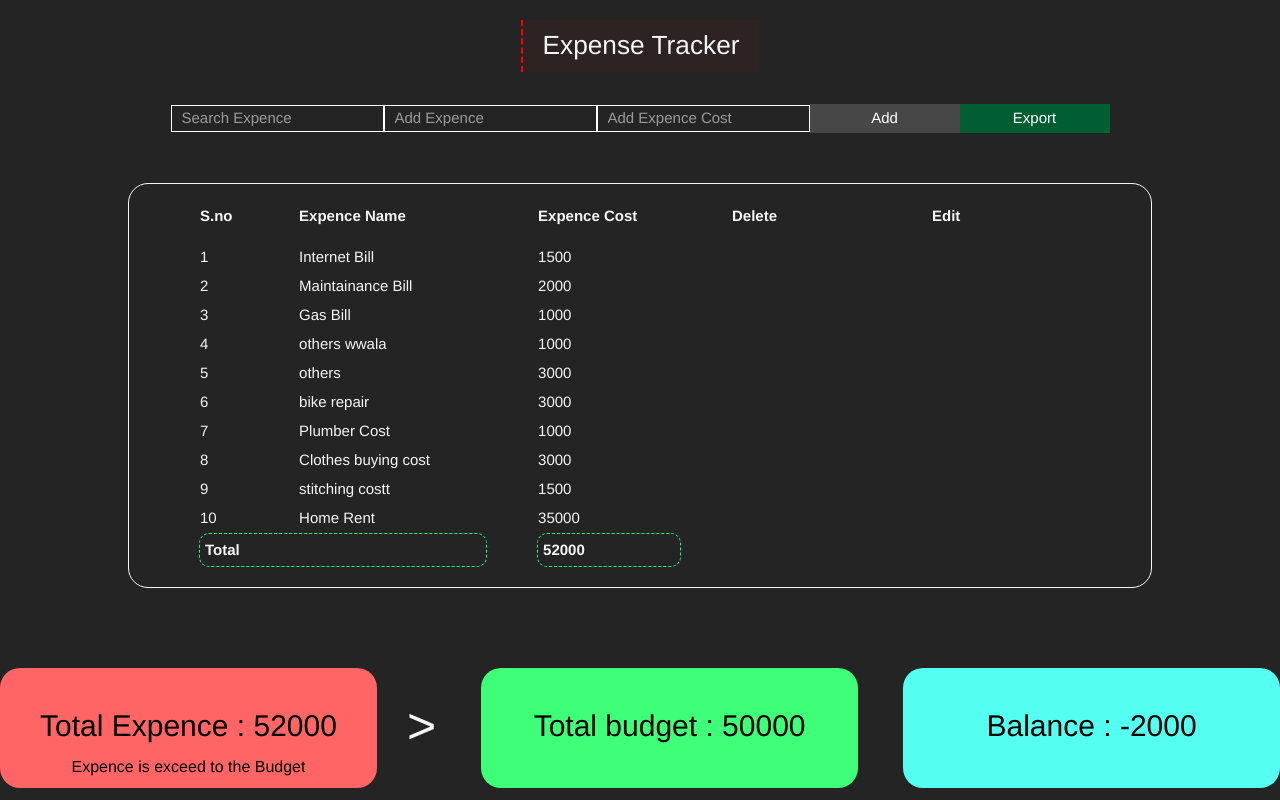
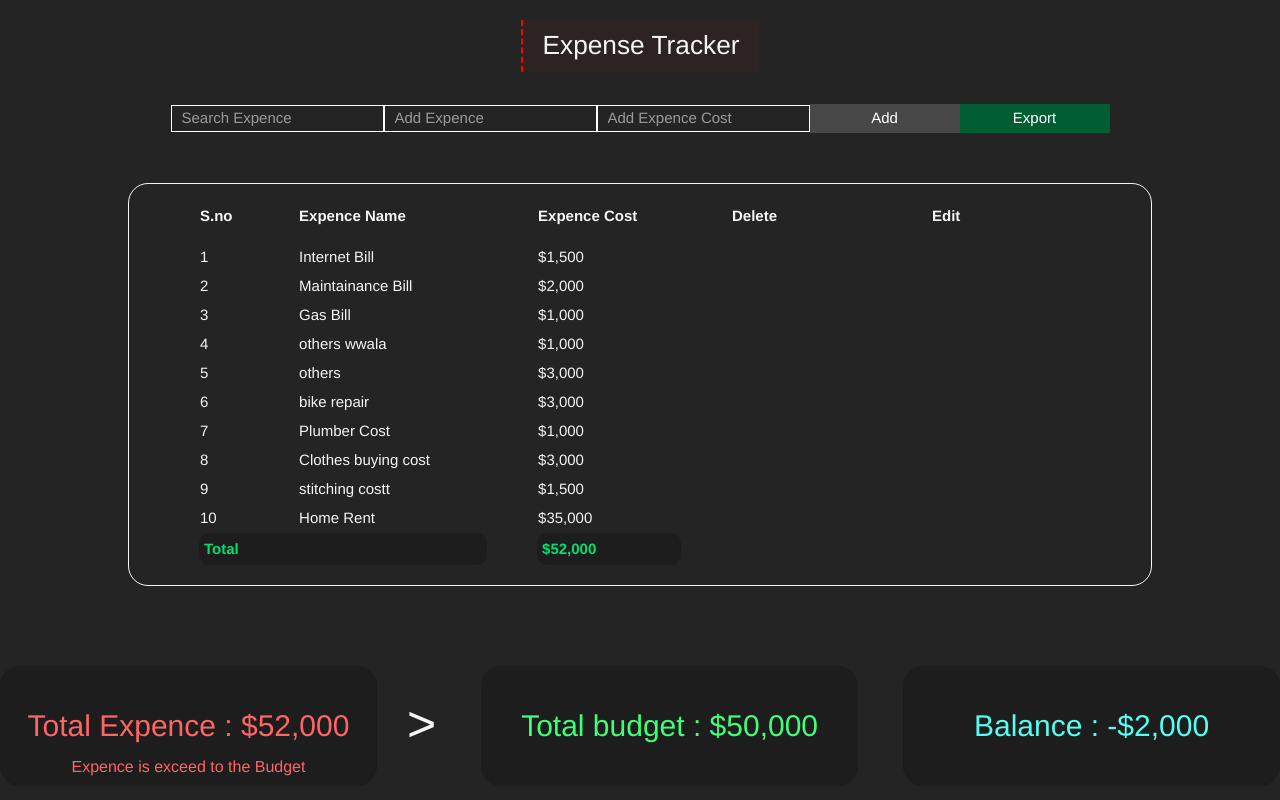
Before and after one commit to mohammadafnan/ExpenceTracker-json-server, an Angular app: page / in a window 1280 px wide. Built offline with nearby package versions, Linux system fonts and the light colour scheme; data requests are answered from the project's data file; some icons are missing.

Commit message:
search filter and pipe  added  json 2025

```diff
--- a/src/app/product/product.component.html
+++ b/src/app/product/product.component.html
@@ -60,7 +60,9 @@
         <tr *ngFor="let item of _ExtrackerService.getdata; let i = index">
           <td>{{ i + 1 }}</td>
           <td>{{ item.expencename }}</td>
-          <td>{{ item.expenceamount }}</td>
+          <td>
+            {{ item.expenceamount | currency : "USD" : "symbol" : "2.0" }}
+          </td>
           <td
             title="Delete row record"
             class="del"
@@ -84,7 +86,9 @@
         <tr>
           <td class="totalrow" colspan="2"><strong>Total</strong></td>
           <td class="totalrow">
-            <strong>{{ totalexp() }}</strong>
+            <strong>{{
+              totalexp() | currency : "USD" : "symbol" : "2.0"
+            }}</strong>
           </td>
           <td colspan="2"></td>
         </tr>
@@ -103,7 +107,7 @@
     >
       <i *ngIf="totalexp() < totalbud()" class="lni lni-trend-down-1"></i>
       <i *ngIf="totalexp() > totalbud()" class="lni lni-trend-up-1"></i>
-      Total Expence : {{ totalexp() }}
+      Total Expence : {{ totalexp() | currency : "USD" : "symbol" : "2.0" }}
       <label class="lbl" *ngIf="totalexp() < totalbud()">Under Budget</label>
       <label class="lbl" *ngIf="totalexp() == totalbud()"
         >Expense is equal to the budget.</label
@@ -120,11 +124,12 @@
     <h2 class="card2 ml-5">
       <!-- Total budget : {{ totalbud() }} -->
       <i class="lni lni-dollar-circle icon2"></i>
-      Total budget : {{ totalbud() }}
+      Total budget : {{ totalbud() | currency : "USD" : "symbol" : "2.0" }}
       <!-- <input type="number" name="" id="" [(ngModel)]="this.budget" /> -->
     </h2>
     <h2 class="card4 ml-5">
-      <i class="lni lni-weight-machine-1 icon2"></i>Balance : {{ balacnce() }}
+      <i class="lni lni-weight-machine-1 icon2"></i>Balance :
+      {{ balacnce() | currency : "USD" : "symbol" : "2.0" }}
     </h2>
   </div>
 </div>
--- a/src/app/product/product.component.scss
+++ b/src/app/product/product.component.scss
@@ -25,10 +25,12 @@ table {
 }
 
 .totalrow {
-  border: 1px solid rgb(0, 255, 128);
+  // border: 1px solid rgb(0, 255, 128);
   padding: 5px;
   border-radius: 10px;
-  border-style: dashed;
+  // border-style: dashed;
+  background-color: #1d1d1d;
+ color: rgb(0, 224, 112);
 }
 
 input {
@@ -83,7 +85,7 @@ th {
   margin-top: 10vh;
   background-color: #1d1d1d;
   color: rgb(255, 255, 255);
-  width: 400px;
+  width: 380px;
   text-align: center;
   height: 120px;
   padding: 40px 0px;
@@ -92,9 +94,10 @@ th {
 
 .card3 {
   margin-top: 10vh;
-  background-color: #ff6565;
-  color: black;
-  width: 400px;
+  background-color: #1d1d1d;
+  border: 2px solid #1d1d1d;
+  color: #ff6565;
+  width: 380px;
   text-align: center;
   height: 120px;
   padding: 40px 0px;
@@ -103,9 +106,10 @@ th {
 
 .card2 {
   margin-top: 10vh;
-  background-color: #3fff79;
-  color: black;
-  width: 400px;
+  background-color: #1d1d1d;
+  border: 2px solid #1d1d1d;
+  color: #3fff79;
+  width: 380px;
   text-align: center;
   height: 120px;
   padding: 40px 0px;
@@ -113,9 +117,10 @@ th {
 }
 .card4 {
   margin-top: 10vh;
-  background-color: #54fff1;
-  color: black;
-  width: 400px;
+  background-color: #1d1d1d;
+  border: 2px solid #1d1d1d;
+  color: #54fff1;
+  width: 380px;
   text-align: center;
   height: 120px;
   padding: 40px 0px;
--- a/src/app/product/product.component.ts
+++ b/src/app/product/product.component.ts
@@ -1,7 +1,7 @@
 import { Component, Optional } from '@angular/core';
 import { ExtrackerService } from '../extracker.service';
 import { BrowserModule } from '@angular/platform-browser';
-import { NgFor, NgClass, NgIf } from '@angular/common';
+import { NgFor, NgClass, NgIf, CurrencyPipe } from '@angular/common';
 import {
   FormBuilder,
   FormGroup,
@@ -11,10 +11,10 @@ import {
   Validators,
 } from '@angular/forms';
 import * as XLSX from 'xlsx'; // Import SheetJS
-import { pipe } from 'rxjs';
+
 @Component({
   selector: 'app-product',
-  imports: [NgFor, ReactiveFormsModule, NgClass, NgIf, FormsModule],
+  imports: [NgFor, ReactiveFormsModule, NgClass, NgIf, FormsModule,CurrencyPipe],
   standalone: true,
   templateUrl: './product.component.html',
   styleUrl: './product.component.scss',
@@ -23,6 +23,7 @@ import { pipe } from 'rxjs';
 export class ProductComponent {
   heading = 'Expense Tracker';
   form: FormGroup;
+  form2: FormGroup;
   isedit = false;
   iseditid: number | null = null;
   budget = 50000;
@@ -39,6 +40,9 @@ export class ProductComponent {
     this.form = this.formbulider.group({
       expencename: ['', Validators.required],
       expenceamount: ['', Validators.required],
+    });
+    this.form2 = this.formbulider.group({
+      addbudget: ['', Validators.required],
     });
   }
 
```
